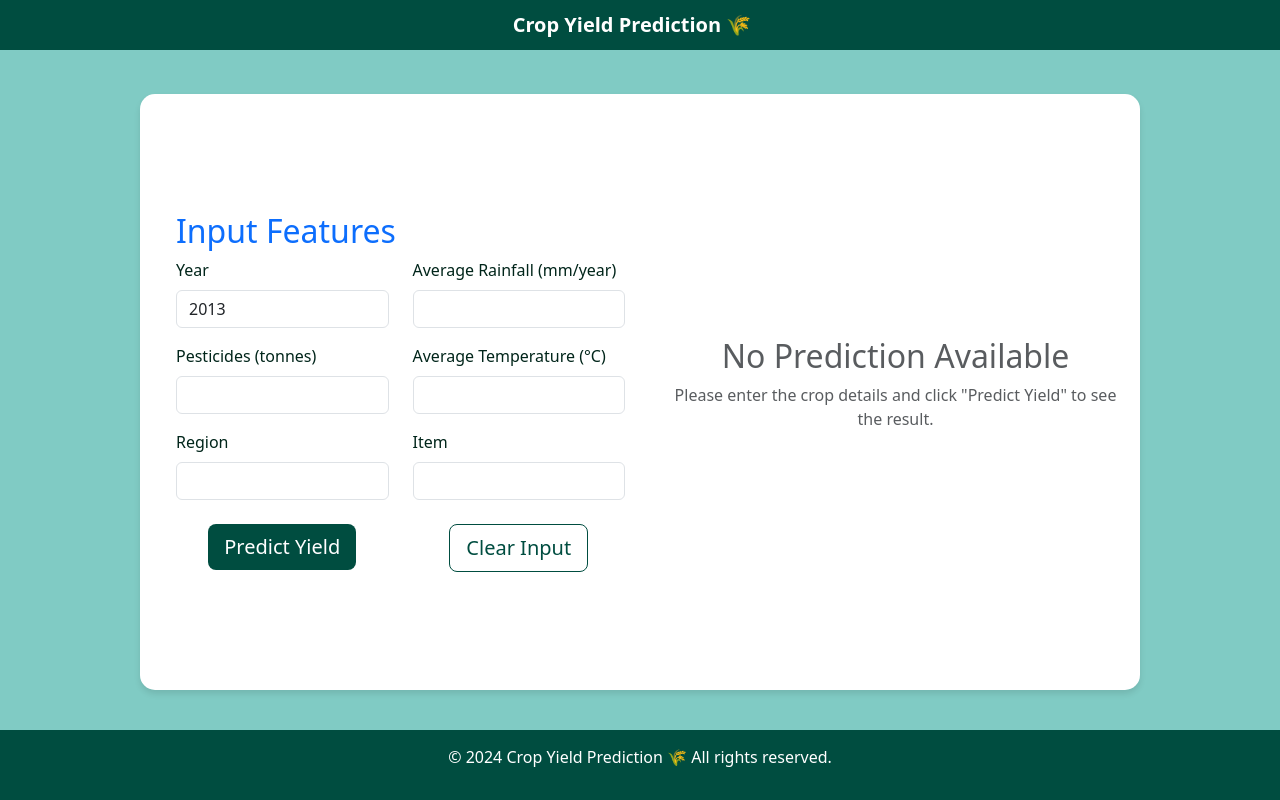
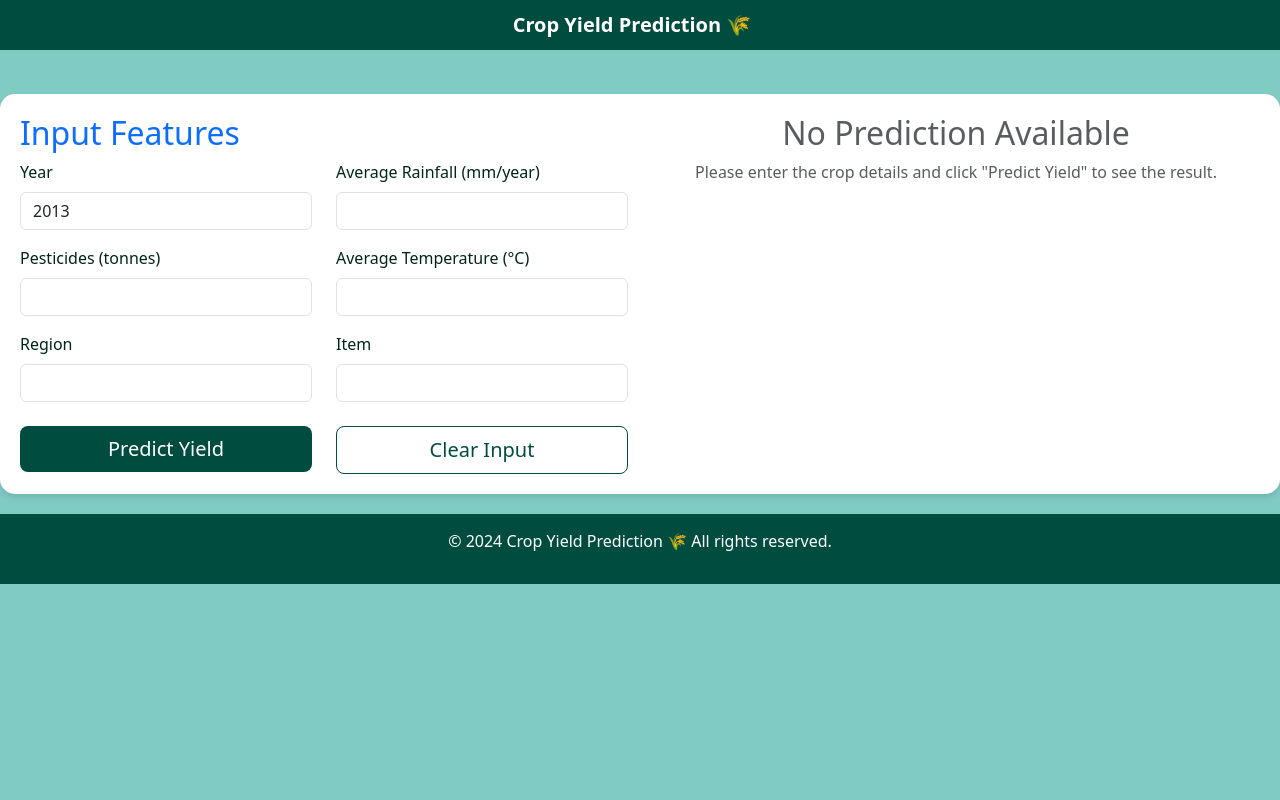
Before and after one commit to Sps256/Crop-predict, a Flask app: page / in a window 1280 px wide. Run offline with Flask 3, Linux system fonts and the light colour scheme; parts of the project's set-up code (start-up, migrations or seed data) failed here and were passed over.

Commit message:
UI change 3

```diff
--- a/templates/index.html
+++ b/templates/index.html
@@ -16,7 +16,6 @@
         --primary-color-dark: #00251a;
         --primary-color-light: #80cbc4;
         --white: #ffffff;
-        --max-width: 1000px;
       }
 
       body {
@@ -42,26 +41,8 @@
         padding: 20px;
         border-radius: 15px;
         box-shadow: 0 4px 6px rgba(0, 0, 0, 0.1);
-        max-width: var(--max-width);
+        max-width: 100%;
         margin: 20px auto;
-        flex-grow: 1;
-        display: flex;
-        flex-direction: column;
-        justify-content: center;
-      }
-
-      .main-row {
-        display: flex;
-        flex-wrap: wrap;
-        gap: 20px;
-        justify-content: space-between;
-      }
-
-      .form-container,
-      .result-container {
-        flex: 1;
-        min-width: 300px;
-        margin: auto;
       }
 
       h2 {
@@ -92,22 +73,6 @@
         color: var(--white);
         padding: 15px 0;
         text-align: center;
-        margin-top: 20px;
-      }
-
-      @media (max-width: 768px) {
-        .container {
-          padding: 15px;
-          margin: 20px;
-          box-sizing: border-box;
-          width: calc(100% - 40px);
-        }
-      }
-
-      @media (min-width: 992px) {
-        .main-row {
-          gap: 30px;
-        }
       }
     </style>
   </head>
@@ -123,9 +88,9 @@
 
     <!-- Main container -->
     <div class="container">
-      <div class="main-row">
+      <div class="row g-4">
         <!-- Form container -->
-        <div class="form-container px-3 py-4">
+        <div class="col-lg-6 col-md-12">
           <h2 class="text-primary">Input Features</h2>
           <form action="/predict" method="post">
             <div class="row">
@@ -205,7 +170,7 @@
               <div class="col-md-6 col-12 text-center mb-3 mb-md-0">
                 <button
                   type="submit"
-                  class="btn btn-primary btn-lg"
+                  class="btn btn-primary btn-lg w-100"
                 >
                   Predict Yield
                 </button>
@@ -213,7 +178,7 @@
               <div class="col-md-6 col-12 text-center">
                 <a
                   href="/"
-                  class="btn btn-outline-danger btn-lg"
+                  class="btn btn-outline-danger btn-lg w-100"
                   style="text-decoration: none"
                 >
                   Clear Input
@@ -224,7 +189,7 @@
         </div>
 
         <!-- Result container -->
-        <div class="result-container">
+        <div class="col-lg-6 col-md-12">
           {% if prediction %}
           <h2 class="text-success text-center">Prediction Result</h2>
           <div class="text-center">
```
